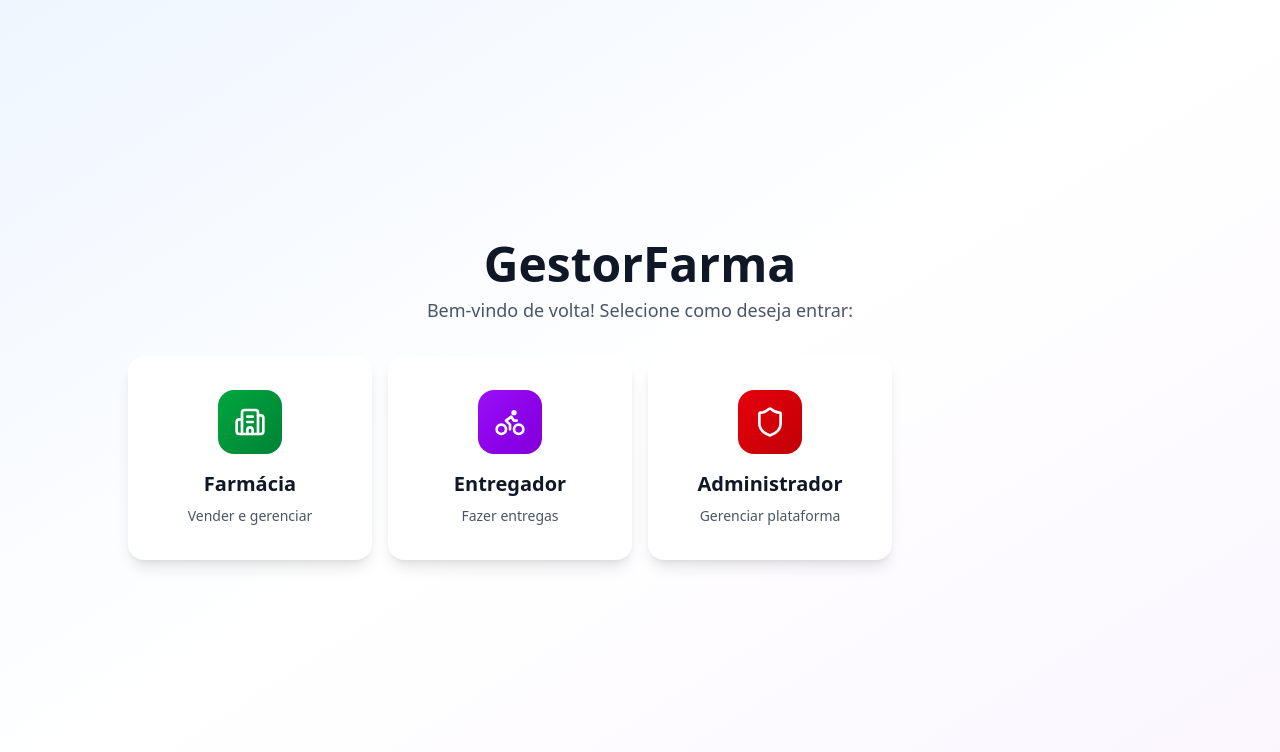
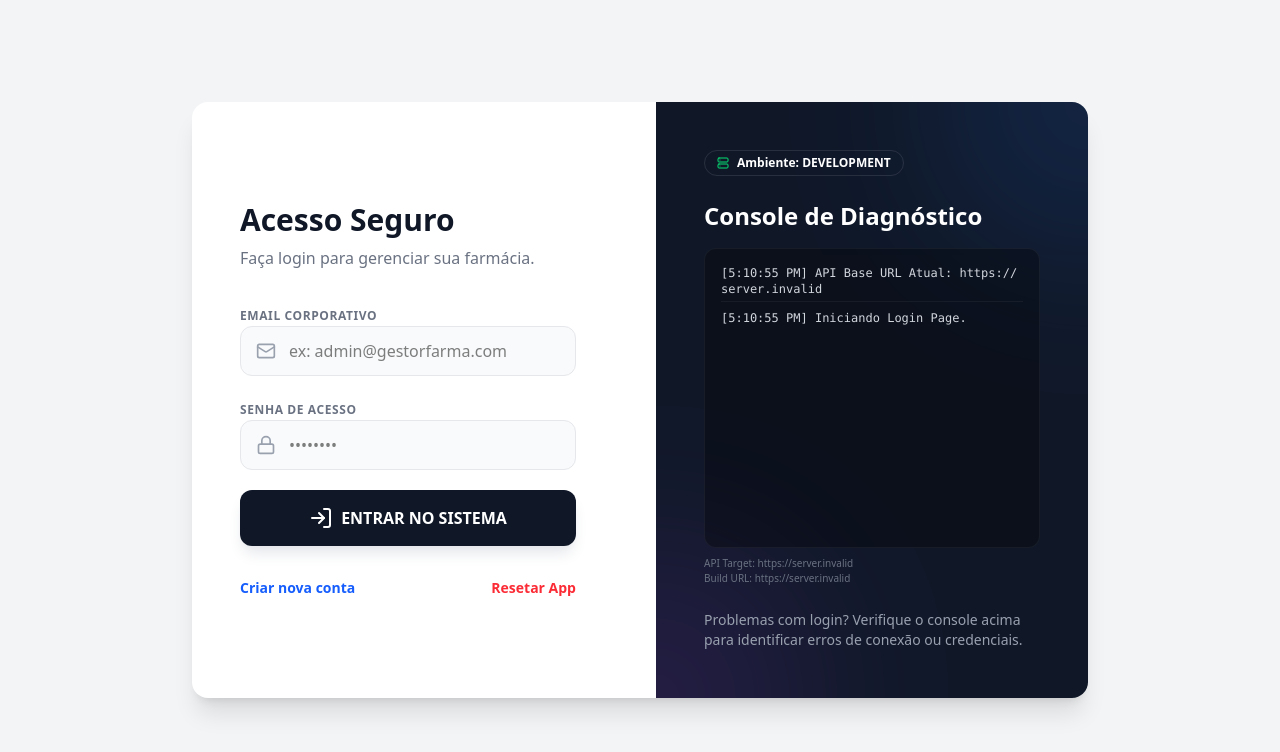
Before and after one commit to afonsinhobrown/gestorfarmacias, a Next.js app in the folder frontend-web/: page /login in a window 1280 px wide. Shown: the top 752 px of the page. Built offline with nearby package versions, Linux system fonts and the light colour scheme; no server answers.

Commit message:
Add Debug Login + Fix Redirect

```diff
--- a/frontend-web/src/app/login/page.tsx
+++ b/frontend-web/src/app/login/page.tsx
@@ -1,245 +1,198 @@
 'use client';
 
-import { useState } from 'react';
+import { useState, useEffect } from 'react';
 import { useRouter } from 'next/navigation';
 import { useAuthStore } from '@/store/useAuthStore';
 import api from '@/lib/api';
-import { User, Building2, Bike, Shield, Lock, Mail } from 'lucide-react';
+import { User, Lock, Mail, Server, RefreshCcw, LogIn } from 'lucide-react';
 import { toast } from 'sonner';
 import Link from 'next/link';
-
-type TipoUsuario = 'CLIENTE' | 'FARMACIA' | 'ENTREGADOR' | 'ADMIN';
 
 export default function LoginPage() {
     const router = useRouter();
     const { login } = useAuthStore();
-    const [tipoSelecionado, setTipoSelecionado] = useState<TipoUsuario | null>(null);
+
+    // Estados
     const [email, setEmail] = useState('');
     const [password, setPassword] = useState('');
     const [loading, setLoading] = useState(false);
+    const [debugLogs, setDebugLogs] = useState<string[]>([]);
+    const [apiUrl, setApiUrl] = useState('');
 
-    const tipos = [
-        {
-            tipo: 'CLIENTE' as TipoUsuario,
-            nome: 'Cliente',
-            descricao: 'Comprar medicamentos',
-            icon: User,
-            cor: 'blue',
-            rota: '/cliente'
-        },
-        {
-            tipo: 'FARMACIA' as TipoUsuario,
-            nome: 'Farmácia',
-            descricao: 'Vender e gerenciar',
-            icon: Building2,
-            cor: 'green',
-            rota: '/dashboard/vendas'
-        },
-        {
-            tipo: 'ENTREGADOR' as TipoUsuario,
-            nome: 'Entregador',
-            descricao: 'Fazer entregas',
-            icon: Bike,
-            cor: 'purple',
-            rota: '/motoboy'
-        },
-        {
-            tipo: 'ADMIN' as TipoUsuario,
-            nome: 'Administrador',
-            descricao: 'Gerenciar plataforma',
-            icon: Shield,
-            cor: 'red',
-            rota: '/dashboard/admin'
-        }
-    ];
+    // Adicionar log
+    const addLog = (msg: string) => {
+        setDebugLogs(prev => [`[${new Date().toLocaleTimeString()}] ${msg}`, ...prev]);
+        console.log(msg);
+    };
+
+    useEffect(() => {
+        // Mostrar qual API está configurada
+        setApiUrl(api.defaults.baseURL || 'Indefinido');
+        addLog(`Iniciando Login Page.`);
+        addLog(`API Base URL Atual: ${api.defaults.baseURL}`);
+    }, []);
 
     const handleLogin = async (e: React.FormEvent) => {
         e.preventDefault();
+        setLoading(true);
+        addLog('Tentando autenticar...');
 
-        if (!tipoSelecionado) {
-            toast.error('Selecione o tipo de usuário');
-            return;
+        try {
+            addLog(`POST ${apiUrl}/auth/login/ com email: ${email}`);
+
+            const res = await api.post('/auth/login/', { email, password });
+
+            addLog('Resposta recebida: ' + res.status);
+
+            if (res.status === 200 || res.status === 201) {
+                const userData = res.data.user; // Ajuste conforme payload real do backend
+                const token = res.data.access;
+
+                if (!userData || !token) {
+                    throw new Error('Token ou Dados de Usuário ausentes na resposta.');
                 }
 
-        setLoading(true);
+                addLog(`Login SUCESSO! Usuário: ${userData.first_name} (${userData.tipo_usuario})`);
 
-        try {
-            // Login normal via API
-            const res = await api.post('/auth/login/', { email, password });
+                // Salvar no Store
+                login(userData, token);
+                toast.success(`Bem-vindo, ${userData.first_name || 'Usuário'}!`);
 
-            // Verificar se o tipo de usuário corresponde
-            const tipoEsperado = tipoSelecionado;
-            if (res.data.user.tipo_usuario !== tipoEsperado) {
-                toast.error(`Esta conta não é de ${tipos.find(t => t.tipo === tipoSelecionado)?.nome}`);
-                return;
+                // Redirecionamento Baseado no Tipo
+                const rotas: any = {
+                    'ADMIN': '/dashboard/admin',
+                    'FARMACIA': '/dashboard/vendas', // ou /dashboard/farmacia
+                    'CLIENTE': '/cliente',
+                    'ENTREGADOR': '/motoboy'
+                };
+
+                const destino = rotas[userData.tipo_usuario] || '/';
+                addLog(`Redirecionando para: ${destino}`);
+
+                // Pequeno delay para ler logs se quiser
+                setTimeout(() => {
+                    router.push(destino);
+                }, 1000);
             }
-
-            login(res.data.user, res.data.access);
-
-            const tipoConfig = tipos.find(t => t.tipo === tipoSelecionado);
-            toast.success(`Bem-vindo, ${res.data.user.nome}!`);
-            router.push(tipoConfig?.rota || '/');
 
         } catch (error: any) {
             console.error(error);
-            toast.error(error.response?.data?.detail || 'Erro ao fazer login');
+            const msg = error.response?.data?.detail
+                || error.response?.data?.erro
+                || error.message
+                || 'Erro desconhecido';
+
+            addLog(`ERRO: ${msg}`);
+            if (error.response) {
+                addLog(`Status: ${error.response.status}`);
+                addLog(`URL Tentada: ${error.config?.url}`);
+                addLog(`BaseURL usada: ${error.config?.baseURL}`);
+            }
+            toast.error(msg);
         } finally {
             setLoading(false);
         }
     };
 
-    const cores: any = {
-        blue: 'from-blue-600 to-blue-700',
-        green: 'from-green-600 to-green-700',
-        purple: 'from-purple-600 to-purple-700',
-        red: 'from-red-600 to-red-700'
+    const limparSessao = () => {
+        localStorage.clear();
+        addLog('LocalStorage limpo. Recarregando página...');
+        setTimeout(() => window.location.reload(), 500);
     };
 
     return (
-        <div className="min-h-screen bg-gradient-to-br from-blue-50 via-white to-purple-50 flex items-center justify-center p-4">
-            <div className="max-w-5xl w-full">
-                {/* Header */}
-                <div className="text-center mb-8">
-                    <h1 className="text-5xl font-black text-gray-900 mb-2">GestorFarma</h1>
-                    <p className="text-gray-600 text-lg">Bem-vindo de volta! Selecione como deseja entrar:</p>
+        <div className="min-h-screen flex items-center justify-center bg-gray-100 p-4 font-sans">
+            <div className="max-w-4xl w-full grid grid-cols-1 md:grid-cols-2 gap-8 bg-white rounded-2xl shadow-xl overflow-hidden">
+
+                {/* Lado Esquerdo - Formulário */}
+                <div className="p-8 md:p-12 flex flex-col justify-center">
+                    <div className="mb-8">
+                        <h1 className="text-3xl font-black text-gray-900 mb-2">Acesso Seguro</h1>
+                        <p className="text-gray-500">Faça login para gerenciar sua farmácia.</p>
                     </div>
 
-                {!tipoSelecionado ? (
-                    /* Seleção de Tipo */
-                    <div className="grid grid-cols-1 md:grid-cols-2 lg:grid-cols-4 gap-4">
-                        {tipos.filter(t => t.tipo !== 'CLIENTE').map((tipo) => (
-                            <button
-                                key={tipo.tipo}
-                                onClick={() => setTipoSelecionado(tipo.tipo)}
-                                className="bg-white p-8 rounded-2xl shadow-lg border-2 border-transparent hover:border-gray-300 hover:shadow-2xl transition-all group"
-                            >
-                                <div className={`w-16 h-16 bg-gradient-to-br ${cores[tipo.cor]} rounded-2xl flex items-center justify-center mx-auto mb-4 group-hover:scale-110 transition-transform`}>
-                                    <tipo.icon size={32} className="text-white" />
-                                </div>
-                                <h3 className="text-xl font-bold text-gray-900 mb-2">{tipo.nome}</h3>
-                                <p className="text-sm text-gray-600">{tipo.descricao}</p>
-                            </button>
-                        ))}
-                    </div>
-                ) : (
-                    /* Formulário de Login */
-                    <div className="bg-white rounded-2xl shadow-2xl p-8 max-w-md mx-auto">
-                        <button
-                            onClick={() => setTipoSelecionado(null)}
-                            className="text-sm text-gray-600 hover:text-gray-900 mb-4"
-                        >
-                            ← Voltar
-                        </button>
-
-                        <div className="text-center mb-6">
-                            {(() => {
-                                const tipoConfig = tipos.find(t => t.tipo === tipoSelecionado);
-                                const IconComponent = tipoConfig?.icon;
-
-                                return (
-                                    <>
-                                        <div className={`w-20 h-20 bg-gradient-to-br ${tipoConfig?.cor ? cores[tipoConfig.cor] : 'from-gray-600 to-gray-700'} rounded-2xl flex items-center justify-center mx-auto mb-4`}>
-                                            {IconComponent && <IconComponent size={40} className="text-white" />}
-                                        </div>
-                                        <h2 className="text-2xl font-bold text-gray-900">
-                                            Login como {tipoConfig?.nome}
-                                        </h2>
-                                    </>
-                                );
-                            })()}
-                        </div>
-
-                        <form onSubmit={handleLogin} className="space-y-4">
-                            <div>
-                                <label className="block text-sm font-medium text-gray-700 mb-2">
-                                    <Mail size={16} className="inline mr-1" />
-                                    Email
-                                </label>
+                    <form onSubmit={handleLogin} className="space-y-5">
+                        <div className="space-y-2">
+                            <label className="text-xs font-bold text-gray-500 uppercase tracking-wider">Email Corporativo</label>
+                            <div className="relative">
+                                <Mail className="absolute left-4 top-1/2 -translate-y-1/2 text-gray-400" size={20} />
                                 <input
                                     type="email"
                                     value={email}
-                                    onChange={(e) => setEmail(e.target.value)}
-                                    placeholder="seu@email.com"
-                                    className="w-full p-3 border rounded-lg focus:ring-2 focus:ring-blue-500 outline-none"
+                                    onChange={e => setEmail(e.target.value)}
+                                    className="w-full pl-12 pr-4 py-3 bg-gray-50 border border-gray-200 rounded-xl focus:ring-2 focus:ring-blue-500 focus:bg-white outline-none transition-all font-medium"
+                                    placeholder="ex: admin@gestorfarma.com"
                                     required
                                 />
                             </div>
+                        </div>
 
-                            <div>
-                                <label className="block text-sm font-medium text-gray-700 mb-2">
-                                    <Lock size={16} className="inline mr-1" />
-                                    Senha
-                                </label>
+                        <div className="space-y-2">
+                            <label className="text-xs font-bold text-gray-500 uppercase tracking-wider">Senha de Acesso</label>
+                            <div className="relative">
+                                <Lock className="absolute left-4 top-1/2 -translate-y-1/2 text-gray-400" size={20} />
                                 <input
                                     type="password"
                                     value={password}
-                                    onChange={(e) => setPassword(e.target.value)}
+                                    onChange={e => setPassword(e.target.value)}
+                                    className="w-full pl-12 pr-4 py-3 bg-gray-50 border border-gray-200 rounded-xl focus:ring-2 focus:ring-blue-500 focus:bg-white outline-none transition-all font-medium"
                                     placeholder="••••••••"
-                                    className="w-full p-3 border rounded-lg focus:ring-2 focus:ring-blue-500 outline-none"
                                     required
                                 />
+                            </div>
                         </div>
 
                         <button
                             type="submit"
                             disabled={loading}
-                                className={`w-full py-3 bg-gradient-to-r ${tipoSelecionado ? cores[tipos.find(t => t.tipo === tipoSelecionado)?.cor || 'blue'] : 'from-gray-600 to-gray-700'} text-white rounded-lg font-bold hover:shadow-lg transition-all disabled:opacity-50`}
+                            className="w-full py-4 bg-gray-900 text-white rounded-xl font-bold flex items-center justify-center gap-2 hover:bg-black hover:scale-[1.02] active:scale-[0.98] transition-all disabled:opacity-50 disabled:cursor-not-allowed shadow-lg shadow-gray-200"
                         >
-                                {loading ? 'Entrando...' : 'ENTRAR'}
+                            {loading ? <RefreshCcw className="animate-spin" /> : <LogIn />}
+                            {loading ? 'Validando...' : 'ENTRAR NO SISTEMA'}
                         </button>
                     </form>
 
-                        {/* Credenciais de Teste */}
-                        <div className="mt-6 p-4 bg-gray-50 rounded-xl border border-gray-100">
-                            <p className="text-xs font-bold text-gray-500 uppercase mb-2">Credenciais de Teste:</p>
-                            <div className="space-y-1">
-                                {tipoSelecionado === 'ADMIN' && (
-                                    <p className="text-sm text-gray-600">
-                                        <span className="font-bold">Login:</span> admin@gestorfarma.com / admin123
-                                    </p>
-                                )}
-                                {tipoSelecionado === 'FARMACIA' && (
-                                    <p className="text-sm text-gray-600">
-                                        <span className="font-bold">Login:</span> farmacia@gestorfarma.com / farmacia123
-                                    </p>
-                                )}
-                                {tipoSelecionado === 'ENTREGADOR' && (
-                                    <p className="text-sm text-gray-600">
-                                        <span className="font-bold">Login:</span> entregador@gestorfarma.com / entregador123
-                                    </p>
-                                )}
-                                {tipoSelecionado === 'CLIENTE' && (
-                                    <p className="text-sm text-gray-600">
-                                        <span className="font-bold">Login:</span> cliente@gestorfarma.com / cliente123
-                                    </p>
-                                )}
+                    <div className="mt-8 flex items-center justify-between text-sm">
+                        <Link href="/cadastrar" className="text-blue-600 font-bold hover:underline">
+                            Criar nova conta
+                        </Link>
+                        <button onClick={limparSessao} className="text-red-500 font-bold hover:text-red-700 flex items-center gap-1">
+                            Resetar App
+                        </button>
                     </div>
                 </div>
 
-                        <div className="mt-6 text-center space-y-3">
-                            <p className="text-sm text-gray-600">
-                                Não tem conta?{' '}
-                                <Link href="/cadastrar" className="text-blue-600 font-bold hover:underline">
-                                    Cadastre-se
-                                </Link>
-                            </p>
+                {/* Lado Direito - Debug e Info */}
+                <div className="bg-gray-900 p-8 md:p-12 text-white flex flex-col justify-between relative overflow-hidden">
+                    <div className="absolute top-0 right-0 w-64 h-64 bg-blue-500 rounded-full blur-[100px] opacity-20 -mr-32 -mt-32"></div>
+                    <div className="absolute bottom-0 left-0 w-64 h-64 bg-purple-500 rounded-full blur-[100px] opacity-20 -ml-32 -mb-32"></div>
 
-                            {tipoSelecionado === 'FARMACIA' && (
-                                <div className="p-4 bg-emerald-50 border border-emerald-200 rounded-xl">
-                                    <p className="text-sm font-bold text-emerald-900 mb-2">
-                                        🏥 Primeira vez aqui?
-                                    </p>
-                                    <Link
-                                        href="/register/farmacia"
-                                        className="inline-block px-6 py-2 bg-emerald-600 text-white rounded-lg font-bold hover:bg-emerald-700 transition-colors text-sm"
-                                    >
-                                        Cadastrar Nova Farmácia
-                                    </Link>
+                    <div className="relative z-10">
+                        <div className="inline-flex items-center gap-2 bg-white/10 px-3 py-1 rounded-full text-xs font-bold mb-6 backdrop-blur-sm border border-white/10">
+                            <Server size={12} className="text-green-400" />
+                            Ambiente: {process.env.NODE_ENV?.toUpperCase()}
                         </div>
+
+                        <h2 className="text-2xl font-bold mb-4">Console de Diagnóstico</h2>
+                        <div className="bg-black/30 rounded-xl p-4 h-[300px] overflow-y-auto font-mono text-xs space-y-2 border border-white/5 scrollbar-thin scrollbar-thumb-white/20">
+                            {debugLogs.length === 0 && (
+                                <p className="text-gray-500 italic">Aguardando ações...</p>
                             )}
+                            {debugLogs.map((log, i) => (
+                                <div key={i} className="border-b border-white/5 pb-1 last:border-0 text-gray-300 break-all">
+                                    {log}
+                                </div>
+                            ))}
+                        </div>
+                        <p className="mt-2 text-[10px] text-gray-500">API Target: {apiUrl}</p>
+                        <p className="text-[10px] text-gray-500 break-all">Build URL: {process.env.NEXT_PUBLIC_API_URL}</p>
+                    </div>
+
+                    <div className="relative z-10 mt-6">
+                        <p className="text-gray-400 text-sm">Problemas com login? Verifique o console acima para identificar erros de conexão ou credenciais.</p>
                     </div>
                 </div>
-                )}
+
             </div>
         </div>
     );
```
Also changed, not shown: frontend-web/src/lib/api.ts (+4 -3 lines). Lines whose indentation alone changed are shown as unchanged.
